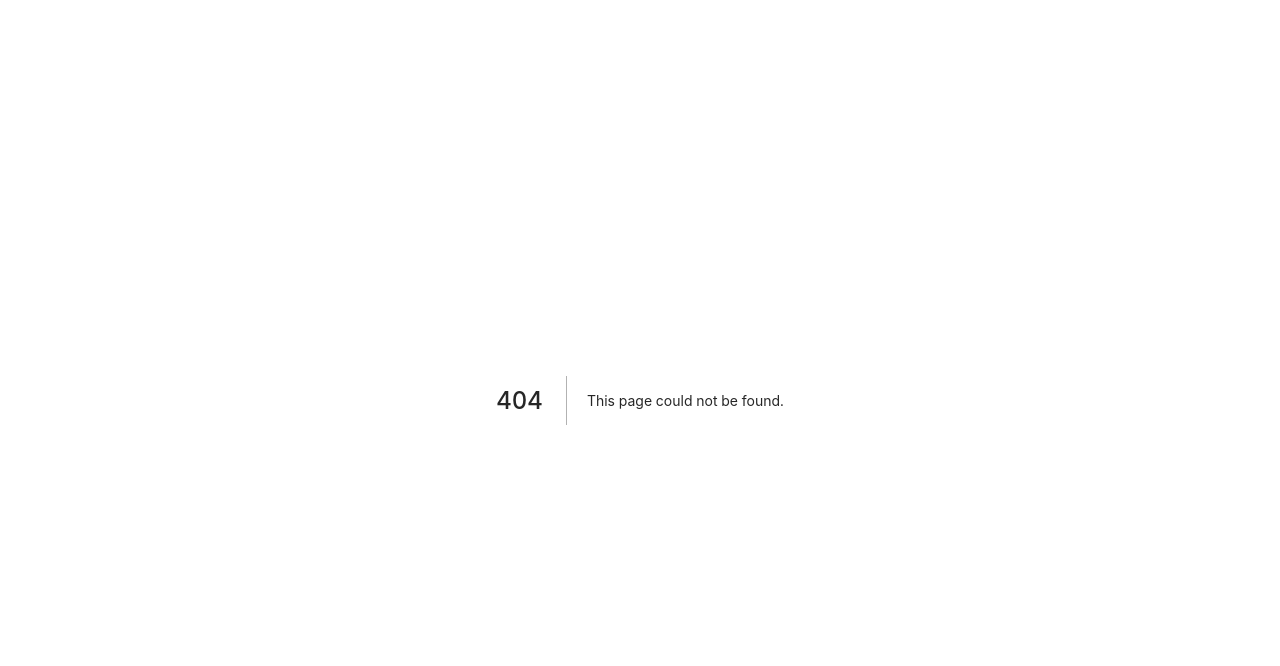
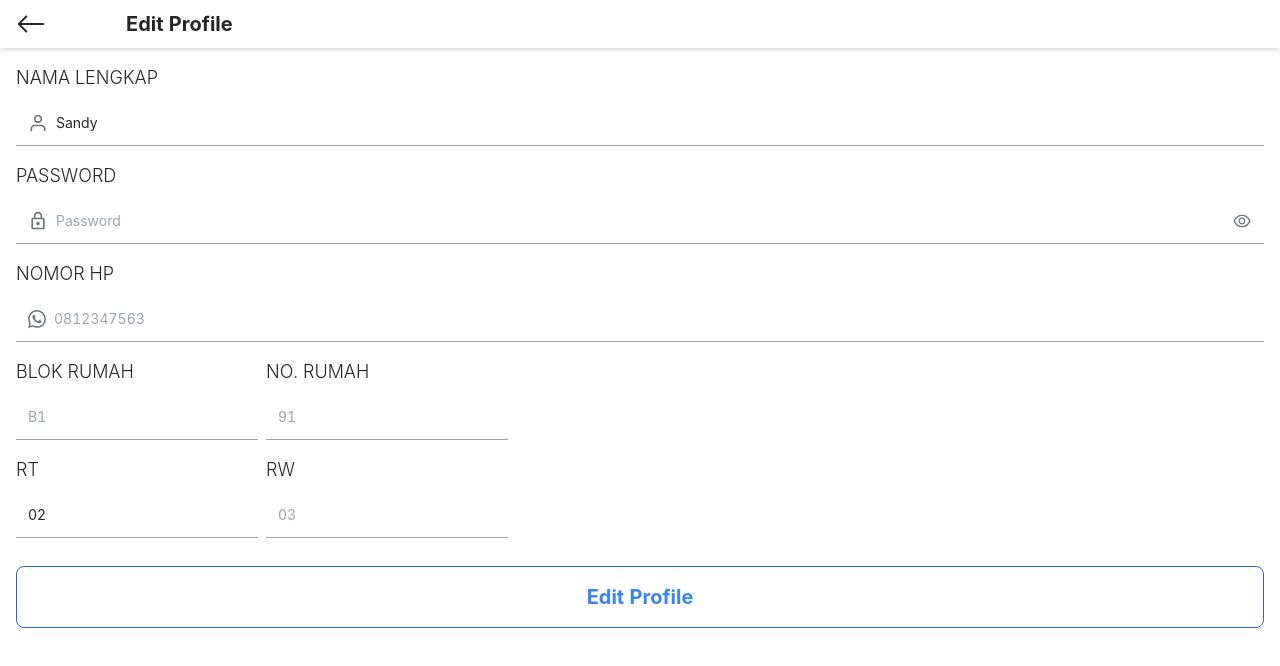
Before and after one commit to SandwhyDev/ktbbd_fe, a Next.js app: page /editProfile in a window 1280 px wide. Before the commit this address had no page. Shown: the top 666 px of the page. Built offline with nearby package versions, Linux system fonts and the light colour scheme.

Commit message:
sandy update edt profile

```diff
--- a/components/CardAcara.jsx
+++ b/components/CardAcara.jsx
@@ -8,7 +8,7 @@ const CardAcara = () => {
           <img
             src="https://images.pexels.com/photos/976866/pexels-photo-976866.jpeg?auto=compress&cs=tinysrgb&dpr=1&w=500"
             alt=""
-            className="w-full h-[70%] object-cover shadow-md rounded-t-lg"
+            className="w-full h-[70%] object-cover rounded-t-lg"
           />
           <div className="px-3 ">
             <h3 className="text-lg font-bold">Title</h3>
--- a/components/CardAnggota.jsx
+++ b/components/CardAnggota.jsx
@@ -40,7 +40,7 @@ const CardAnggota = () => {
         </SwiperSlide>
 
         <SwiperSlide>
-          <Anggota position="Developer App" name="Sandy" />
+          <Anggota position="Developer Website" name="Sandy" />
         </SwiperSlide>
       </Swiper>
     </div>
--- /dev/null
+++ b/pages/editProfile/index.jsx
@@ -0,0 +1,188 @@
+import Link from "next/link";
+import React, { useState } from "react";
+import { BsWhatsapp } from "react-icons/bs";
+import { MdLockOutline } from "react-icons/md";
+import { FiUser } from "react-icons/fi";
+import { useRouter } from "next/router";
+import ax from "../../libs/ax";
+import { Modal } from "antd";
+import { BsArrowLeft } from "react-icons/bs";
+import { AiOutlineEye } from "react-icons/ai";
+const EditProfile = () => {
+  const navigate = useRouter();
+
+  const handleSubmit = (e) => {
+    e.preventDefault();
+    const { nama, password, nomor_hp, blok, no, rw } = e.target;
+
+    console.log({
+      nama: nama.value,
+      password: password.value,
+      nomor_hp: nomor_hp.value,
+      blok: blok.value,
+      no: no.value,
+      rw: rw.value,
+    });
+
+    // ax.post("/user_create", {
+    //   nama: nama.value,
+    //   password: password.value,
+    //   nomor_hp: parseInt(nomor_hp.value),
+    //   blok: blok.value,
+    //   no: parseInt(no.value),
+    //   rw: parseInt(rw.value),
+    // })
+    //   .then((response) => {
+    //     if (response.status == 201) {
+    //       sessionStorage.setItem("_token", response.data.token);
+    //       Modal.success({
+    //         title: "Daftar Berhasil",
+    //       });
+    //       navigate.push("/home");
+    //     }
+    //   })
+    //   .catch((err) => {
+    //     Modal.error({
+    //       title: err.response.data.msg,
+    //     });
+    //   });
+  };
+
+  const handleBack = () => {
+    navigate.push("/profile");
+  };
+
+  const [password, setPassword] = useState(false);
+  const showPassword = () => {
+    setPassword(password ? false : true);
+  };
+  return (
+    <div className="w-screen h-screen flex flex-col  items-center">
+      <div className="w-full h-12 shadow-md flex gap-20 items-center px-4 ">
+        <span className="text-3xl" onClick={handleBack}>
+          <BsArrowLeft />
+        </span>
+        <h1 className="text-xl font-bold">Edit Profile</h1>
+      </div>
+      <form className="w-full flex flex-col gap-4 p-4 " onSubmit={handleSubmit}>
+        <div className="form_group flex flex-col gap-2">
+          <label htmlFor="nama" className="text-lg font-light uppercase">
+            Nama lengkap
+          </label>
+          <div className="w-full p-3 border-b-[1px] border-gray-400 flex gap-2 items-center ">
+            <span className="text-gray-500 text-xl">
+              <FiUser />
+            </span>
+            <input
+              type="text"
+              name="nama"
+              id="nama"
+              value="Sandy"
+              className="w-full outline-none bg-transparent  "
+            />
+          </div>
+        </div>
+
+        <div className="form_group flex flex-col gap-2">
+          <label htmlFor="password" className="text-lg font-light uppercase">
+            Password
+          </label>
+          <div className="w-full p-3 border-b-[1px] border-gray-400 flex justify-between gap-2 items-center ">
+            <span className="text-gray-500 text-xl">
+              <MdLockOutline />
+            </span>
+            <input
+              type={password ? "text" : "password"}
+              name="password"
+              id="password"
+              placeholder="Password"
+              className="w-full outline-none bg-transparent  "
+            />
+
+            <span className="text-gray-500 text-xl" onClick={showPassword}>
+              <AiOutlineEye />
+            </span>
+          </div>
+        </div>
+
+        <div className="form_group flex flex-col gap-2">
+          <label htmlFor="nomor_hp" className="text-lg font-light uppercase">
+            Nomor Hp
+          </label>
+          <div className="flex gap-2 items-center p-3 border-b-[1px] border-gray-400">
+            <span className="text-lg text-gray-500">
+              <BsWhatsapp />
+            </span>
+            <input
+              type="number"
+              name="nomor_hp"
+              id="nomor_hp"
+              placeholder="0812347563"
+              className="w-full  outline-none  bg-transparent  "
+            />
+          </div>
+        </div>
+
+        <div className="w-full flex gap-2">
+          <div className="form_group  flex flex-col gap-2">
+            <label htmlFor="blok" className="text-lg font-light uppercase">
+              Blok Rumah
+            </label>
+            <input
+              type="text"
+              name="blok"
+              id="blok"
+              placeholder="B1"
+              className="w-full p-3 border-b-[1px] border-gray-400 outline-none uppercase "
+            />
+          </div>
+          <div className="form_group flex flex-col gap-2">
+            <label htmlFor="no" className="text-lg font-light uppercase">
+              No. Rumah
+            </label>
+            <input
+              type="number"
+              name="no"
+              id="no"
+              placeholder="91"
+              className="w-full p-3 border-b-[1px] border-gray-400 outline-none uppercase "
+            />
+          </div>
+        </div>
+
+        <div className="w-full flex gap-2">
+          <div className="form_group  flex flex-col gap-2">
+            <label htmlFor="rt" className="text-lg font-light">
+              RT
+            </label>
+            <input
+              type="number"
+              name="rt"
+              id="rt"
+              value="02"
+              disabled
+              className="w-full p-3 border-b-[1px] border-gray-400 outline-none uppercase bg-transparent"
+            />
+          </div>
+          <div className="form_group flex flex-col gap-2">
+            <label htmlFor="rw" className="text-lg font-light">
+              RW
+            </label>
+            <input
+              type="number"
+              name="rw"
+              id="rw"
+              placeholder="03"
+              className="w-full p-3 border-b-[1px] border-gray-400 outline-none uppercase "
+            />
+          </div>
+        </div>
+        <button className="w-full p-4 border-blue-600 border-[.8px] text-xl text-blue-500 rounded-lg font-bold mt-3">
+          Edit Profile
+        </button>
+      </form>
+    </div>
+  );
+};
+
+export default EditProfile;
--- a/pages/profile/index.jsx
+++ b/pages/profile/index.jsx
@@ -1,17 +1,26 @@
 import React, { useState } from "react";
 import Footer from "../../components/Footer";
 import Navbar from "../../components/Navbar";
+import { useRouter } from "next/router";
+const profile = () => {
+  const navigate = useRouter();
 
-const profile = () => {
   const [logout, setLogout] = useState(false);
   const modalHandleLogout = () => {
     setLogout(!logout);
+  };
+
+  const handleProfile = () => {
+    navigate.push("/editProfile");
   };
   return (
     <div className="w-screen h-screen flex flex-col gap-2">
       <Navbar title="Profile" />
       <div className="w-full h-full flex flex-col gap-4 p-4">
-        <button className="w-full h-12 border-[.5px] border-gray-500 rounded-full">
+        <button
+          className="w-full h-12 border-[.5px] border-gray-500 rounded-full font-light"
+          onClick={handleProfile}
+        >
           Edit Profile
         </button>
 
```
